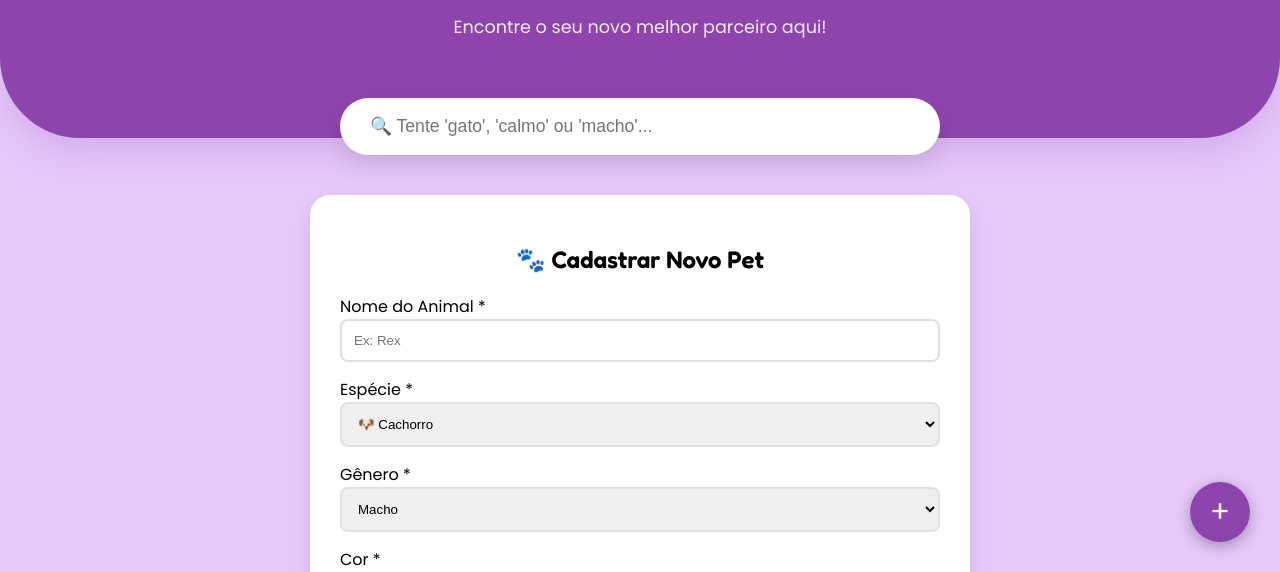
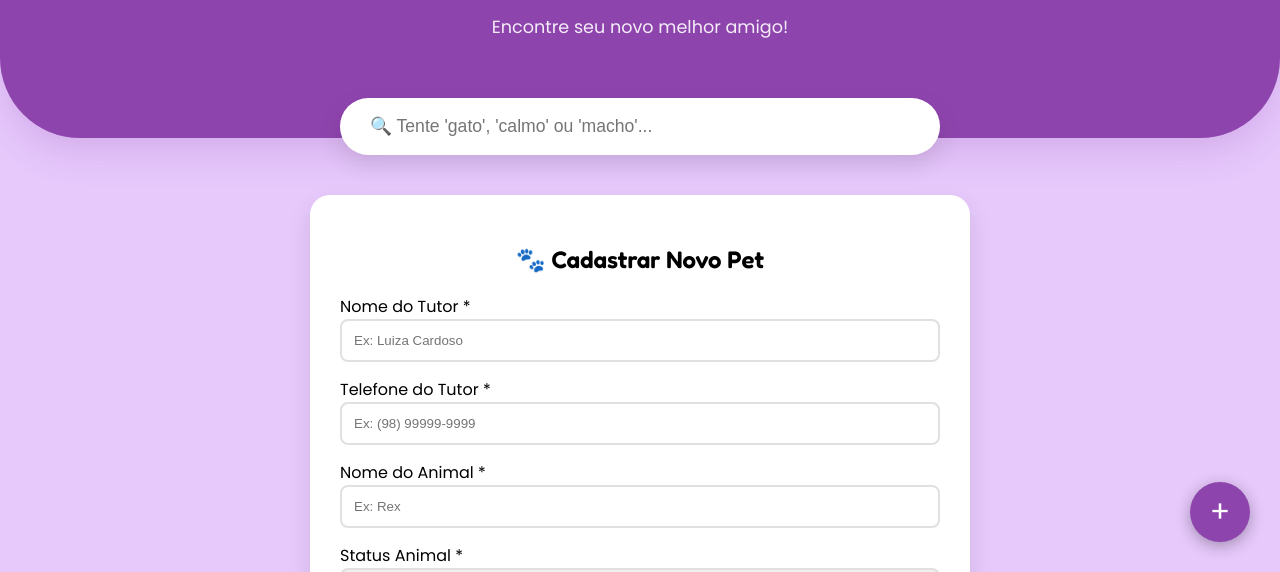
Before and after one commit to amandaac17/adocao-animal-site-hipermidia, a website: page index.html in a window 1280 px wide. Both pictures are taken after a click on the link "Cadastrar Pet". Shown: the part 228-800 px from the top of the page. Drawn offline with Linux system fonts and the light colour scheme; no server answers.

Commit message:
ajustes no front

```diff
--- a/index.html
+++ b/index.html
@@ -23,7 +23,7 @@
 
     <header>
         <h1>Adote um amigo</h1>
-        <p>Encontre o seu novo melhor parceiro aqui!</p>
+        <p>Encontre seu novo melhor amigo!</p>
     </header>
 
     <section class="busca-container">
@@ -58,21 +58,30 @@
             <form id="add-animal-form">
 
             <div class="campo">
+            <label>Nome do Tutor *</label>
+            <input type="text" id="nome_tutor" placeholder="Ex: Luiza Cardoso" required>
+            </div>
+
+            <div class="campo">
+            <label>Telefone do Tutor *</label>
+            <input type="text" id="telefone_tutor" placeholder="Ex: (98) 99999-9999" required>
+            </div>
+
+            <div class="campo">
             <label>Nome do Animal *</label>
             <input type="text" id="nome" placeholder="Ex: Rex" required>
             </div>
 
-
             <div class="campo">
-            <label>Espécie *</label>
-            <select id="especie" required>
-            <option value="cachorro">🐶 Cachorro</option>
-            <option value="gato">🐈 Gato</option>
+            <label>Status Animal *</label>
+            <select id="status" required>
+            <option value="disponível">Disponível</option>
+            <option value="em análise">Em Análise</option>
+            <option value="adotado">Adotado</option>
             </select>
             </div>
 
-
-            <div class="campo">
+             <div class="campo">
                 <label>Gênero *</label>
                 <select id="genero" required>
                     <option value="Macho">Macho</option>
@@ -80,6 +89,19 @@
                 </select>
             </div>
 
+            <div class="campo">
+            <label>Espécie *</label>
+            <select id="especie" required>
+            <option value="cachorro">🐶 Cachorro</option>
+            <option value="gato">🐈 Gato</option>
+            <option value="outro">🐾 Outro</option>
+            </select>
+            </div>
+
+            <div class="campo">
+                <label>Raça *</label>
+                <input type="text" id="raça" placeholder="Ex: Poodle" required>
+            </div>
 
             <div class="campo">
                 <label>Cor *</label>
--- a/package.json
+++ b/package.json
@@ -4,6 +4,7 @@
   "description": "",
   "main": "script.js",
   "scripts": {
+    "dev": "node server.js",
     "test": "echo \"Error: no test specified\" && exit 1"
   },
   "keywords": [],
```
